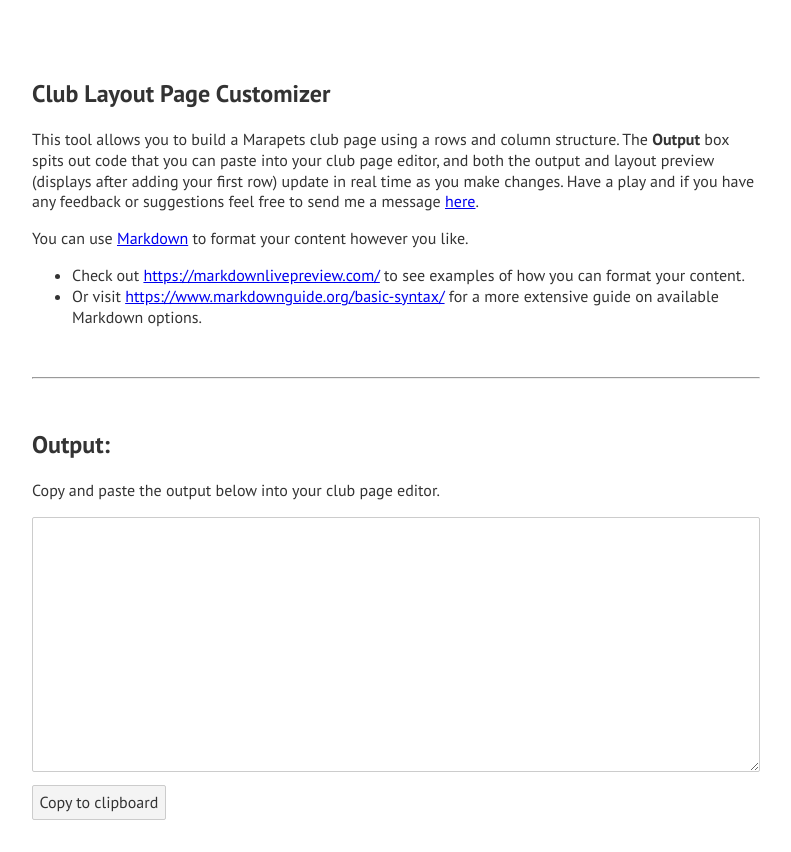
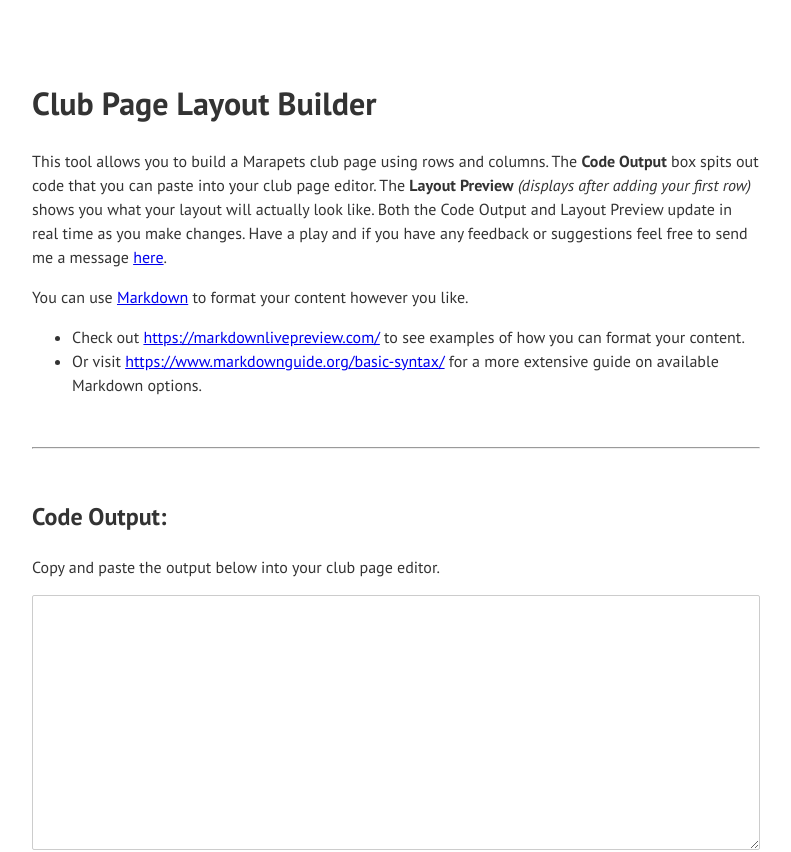
Before and after one commit to chungeric/layout-builder, a Svelte app: page / in a window 1280 px wide. Shown: the top 852 px of the page, without its empty margins (244-1035 px from the left). Built offline with nearby package versions, Linux system fonts and the light colour scheme.

Commit message:
UI updates

```diff
--- a/public/global.css
+++ b/public/global.css
@@ -9,7 +9,7 @@ body {
 	margin: 0;
 	padding: 8px;
 	box-sizing: border-box;
-	line-height: 1.3;
+	line-height: 1.5;
 	font-family: 'PT Sans', sans-serif;
 }
 
--- a/src/components/Intro.svelte
+++ b/src/components/Intro.svelte
@@ -1,7 +1,11 @@
 <div class="intro">
-  <h2>Club Layout Page Customizer</h2>
-  <p>This tool allows you to build a Marapets club page using a rows and column structure. The <b>Output</b> box spits out code that you can paste into your club page editor, and both the output and layout preview (displays after adding your first row) update in real time as you make changes. Have a play and if you have any feedback or suggestions feel free to send me a message <a href="https://www.marapets.com/maramail.php?do=send&id=Eric" target="_blank" rel="noreferrer noopener">here</a>.</p>
-  <p>You can use <a href="https://www.markdownguide.org/getting-started/" target="_blank" rel="noopener noreferrer">Markdown</a> to format your content however you like.</p>
+  <h1>Club Page Layout Builder</h1>
+  <p>
+    This tool allows you to build a Marapets club page using rows and columns. The <b>Code Output</b> box spits out code that you can paste into your club page editor. The <b>Layout Preview</b> <i>(displays after adding your first row)</i> shows you what your layout will actually look like. Both the Code Output and Layout Preview update in real time as you make changes. Have a play and if you have any feedback or suggestions feel free to send me a message <a href="https://www.marapets.com/maramail.php?do=send&id=Eric" target="_blank" rel="noreferrer noopener">here</a>.
+  </p>
+  <p>
+    You can use <a href="https://www.markdownguide.org/getting-started/" target="_blank" rel="noopener noreferrer">Markdown</a> to format your content however you like.
+  </p>
   <ul>
     <li>
       Check out <a href="https://markdownlivepreview.com/" target="_blank" rel="noopener noreferrer">https://markdownlivepreview.com/</a> to see examples of how you can format your content.
@@ -10,8 +14,8 @@
       Or visit <a href="https://www.markdownguide.org/basic-syntax/">https://www.markdownguide.org/basic-syntax/</a> for a more extensive guide on available Markdown options.
     </li>
   </ul>
-  <hr>
 </div>
+<hr>
 
 <style>
   .intro {
--- a/src/components/Output.svelte
+++ b/src/components/Output.svelte
@@ -12,7 +12,7 @@
 </script>
 
 <div class="output-container">
-  <h2>Output:</h2>
+  <h2>Code Output:</h2>
   <p>Copy and paste the output below into your club page editor.</p>
 
   <!-- Output -->
--- a/src/components/Preview.svelte
+++ b/src/components/Preview.svelte
@@ -31,11 +31,11 @@
         background: #eee;
         padding: 30px;
         color: #333;
-        line-height: 1.3;
+        line-height: 1.4;
         font-family: 'PT Sans', sans-serif;
       }
       .layout__scrollable {
-        overflow: scroll;
+        overflow: auto;
         max-height: 250px;
       }
       .layout__row:first-child {
```
